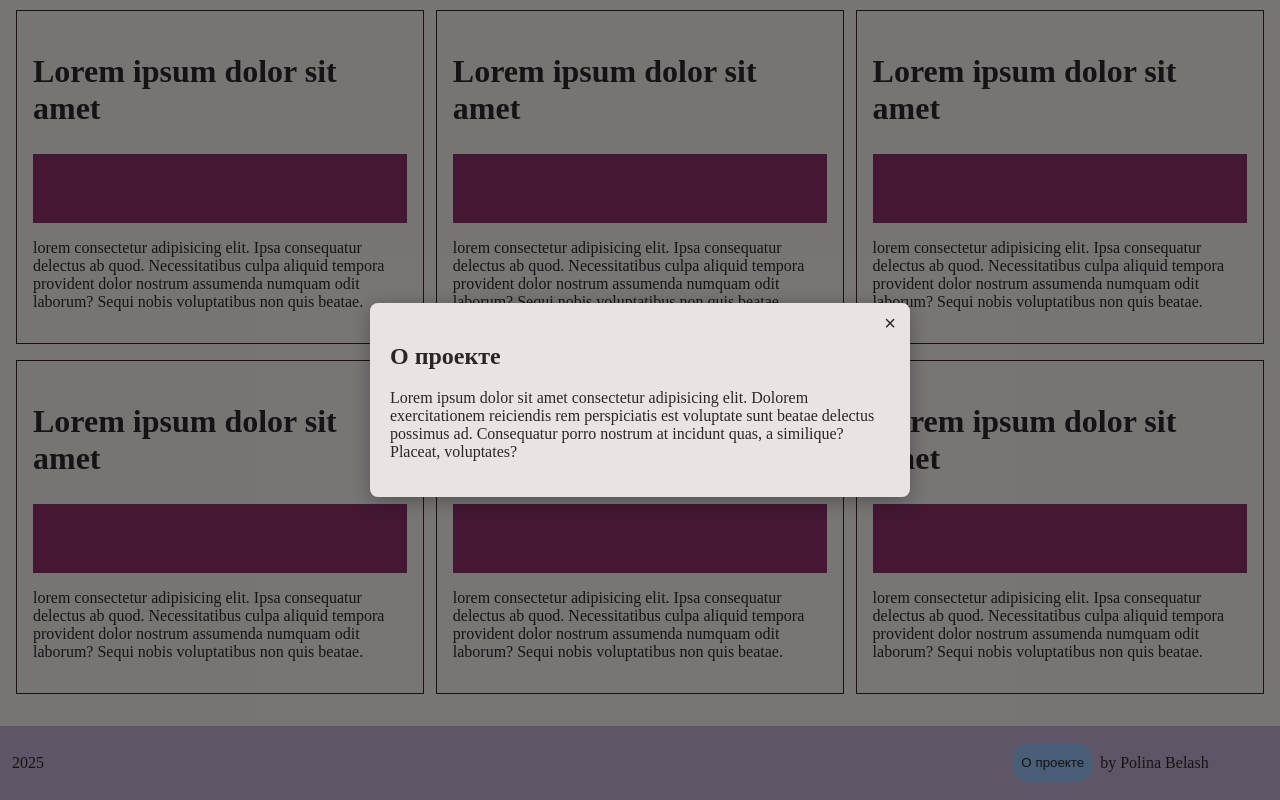
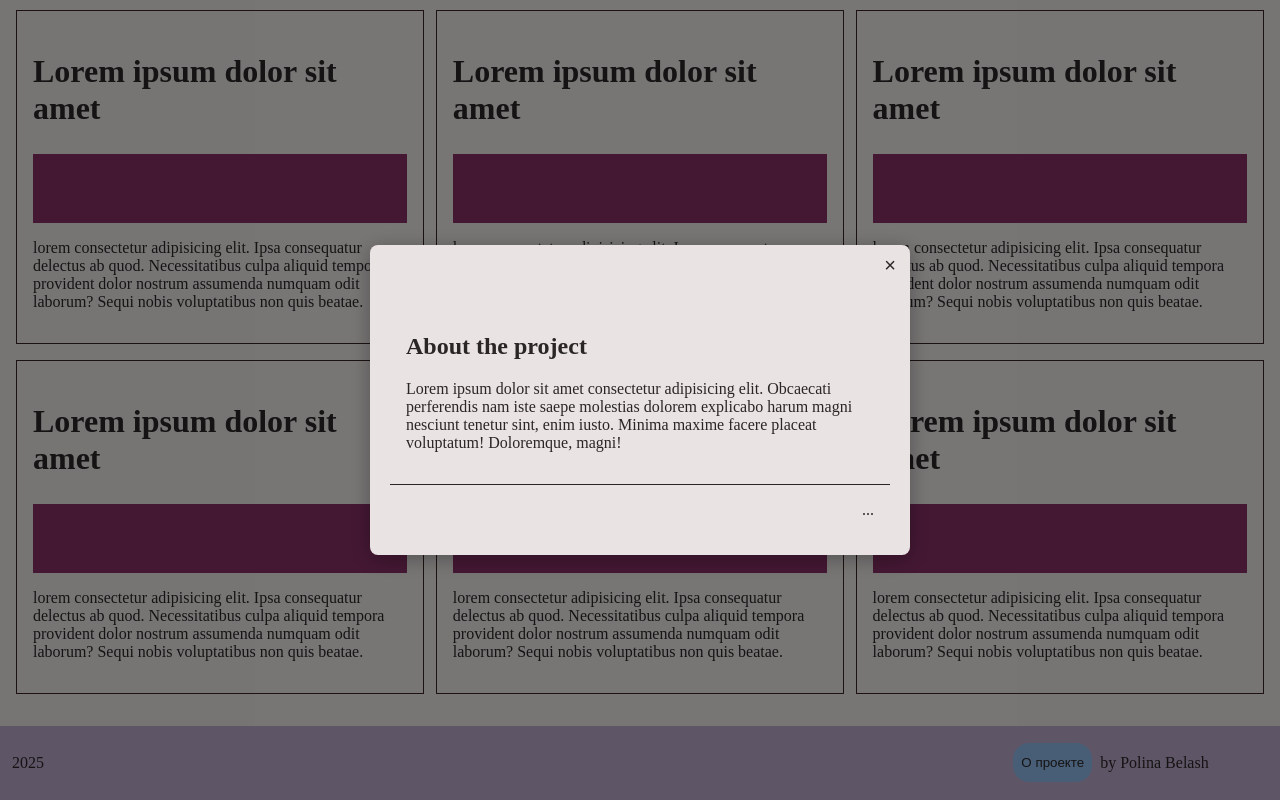
Before and after one commit to pollyBe/aston-int, a React (Vite) app in the folder my-app/: page / in a window 1280 px wide. Both pictures are taken after a click on the button "О проекте". Shown: the part 497-1297 px from the top of the page. Built offline with nearby package versions, Linux system fonts and the light colour scheme.

Commit message:
refactor: update modal component as compound

```diff
--- a/my-app/src/shared/ui/Modal/Modal.module.css
+++ b/my-app/src/shared/ui/Modal/Modal.module.css
@@ -20,13 +20,16 @@
   z-index: 1000;
 }
 
-.close {
-  position: absolute;
-  top: 8px;
-  right: 8px;
-  background: transparent;
-  border: none;
-  font-size: 20px;
-  cursor: pointer;
-  color: var(--text-color);
+body .modal-open {
+  overflow: hidden;
 }
+.header,
+.body,
+.footer {
+  padding: 16px;
+}
+
+.footer {
+  border-top: 1px solid var(--text-color);
+  text-align: right;
+}
--- a/my-app/src/shared/ui/Modal/Modal.tsx
+++ b/my-app/src/shared/ui/Modal/Modal.tsx
@@ -17,9 +17,18 @@ export const Modal = ({ isOpen, onClose, children }: ModalProps) => {
     return () => document.removeEventListener("keydown", handleEsc);
   }, [onClose]);
 
+  useEffect(() => {
+    if (isOpen) {
+      document.body.classList.add("modal-open");
+    } else {
+      document.body.classList.remove("modal-open");
+    }
+    return () => document.body.classList.remove("modal-open");
+  }, [isOpen]);
+
   if (!isOpen) return null;
 
-  const { overlay, modal, close } = styles;
+  const { overlay, modal } = styles;
 
   return ReactDOM.createPortal(
     <div className={overlay} onClick={onClose}>
@@ -27,9 +36,6 @@ export const Modal = ({ isOpen, onClose, children }: ModalProps) => {
         className={modal}
         onClick={(e) => e.stopPropagation()}
       >
-        <button className={close} onClick={onClose}>
-          ×
-        </button>
         {children}
       </div>
     </div>,
--- /dev/null
+++ b/my-app/src/shared/ui/Modal/ModalBody.tsx
@@ -0,0 +1,6 @@
+import { ReactNode } from "react";
+import styles from "./Modal.module.css";
+
+export const ModalBody = ({ children }: { children: ReactNode }) => (
+  <div className={styles.body}>{children}</div>
+);
--- /dev/null
+++ b/my-app/src/shared/ui/Modal/ModalFooter.tsx
@@ -0,0 +1,6 @@
+import { ReactNode } from "react";
+import styles from "./Modal.module.css";
+
+export const ModalFooter = ({ children }: { children: ReactNode }) => (
+  <div className={styles.footer}>{children}</div>
+);
--- /dev/null
+++ b/my-app/src/shared/ui/Modal/ModalHeader.tsx
@@ -0,0 +1,6 @@
+import { ReactNode } from "react";
+import styles from './Modal.module.css'
+
+export const ModalHeader = ({ children }: { children: ReactNode }) => (
+  <div className={styles.header}>{children}</div>
+);
--- /dev/null
+++ b/my-app/src/shared/ui/Modal/index.ts
@@ -0,0 +1,10 @@
+import { Modal as BaseModal } from './Modal'
+import { ModalHeader } from './ModalHeader'
+import { ModalBody } from './ModalBody'
+import { ModalFooter } from './ModalFooter'
+
+export const Modal = Object.assign(BaseModal, {
+  Header: ModalHeader,
+  Body: ModalBody,
+  Footer: ModalFooter,
+})
--- a/my-app/src/widgets/LayoutFooter/Footer.module.css
+++ b/my-app/src/widgets/LayoutFooter/Footer.module.css
@@ -15,3 +15,13 @@ footer {
   width: 25%;
   align-items: center;
 }
+.close {
+  position: absolute;
+  top: 8px;
+  right: 8px;
+  background: transparent;
+  border: none;
+  font-size: 20px;
+  cursor: pointer;
+  color: var(--text-color);
+}
--- a/my-app/src/widgets/LayoutFooter/Footer.tsx
+++ b/my-app/src/widgets/LayoutFooter/Footer.tsx
@@ -1,4 +1,4 @@
-import { Modal } from '@/shared/ui/Modal/Modal';
+import { Modal } from '@/shared/ui/Modal/index.ts';
 import styles from './Footer.module.css'
 import { useState } from 'react';
 import { Button } from '@/shared/ui/Button/Button';
@@ -6,9 +6,13 @@ import { Button } from '@/shared/ui/Button/Button';
 
 export const Footer = () => {
 
-  const { container, rightWrap } = styles;
+  const { container, rightWrap, close } = styles;
 
   const [isModalOpen, setModalOpen] = useState(false);
+
+  const closeHandler = () => {
+    setModalOpen(!isModalOpen);
+  }
 
   return (
     <footer>
@@ -18,11 +22,17 @@ export const Footer = () => {
           <Button onClick={() => setModalOpen(true)}>О проекте</Button>
           <p>by Polina Belash</p>
         </div>
-        <Modal isOpen={isModalOpen} onClose={() => setModalOpen(false)}>
-          <h2>О проекте</h2>
-          <p>
-           Lorem ipsum dolor sit amet consectetur adipisicing elit. Dolorem exercitationem reiciendis rem perspiciatis est voluptate sunt beatae delectus possimus ad. Consequatur porro nostrum at incidunt quas, a similique? Placeat, voluptates?
-         </p>
+        <Modal isOpen={isModalOpen} onClose={closeHandler}>
+          <Modal.Header>
+            <button className={close} onClick={closeHandler}>
+              ×
+            </button>
+          </Modal.Header>
+          <Modal.Body>
+            <h2>About the project</h2>
+            <p>Lorem ipsum dolor sit amet consectetur adipisicing elit. Obcaecati perferendis nam iste saepe molestias dolorem explicabo harum magni nesciunt tenetur sint, enim iusto. Minima maxime facere placeat voluptatum! Doloremque, magni!</p>
+          </Modal.Body>
+          <Modal.Footer>...</Modal.Footer>
         </Modal>
       </div>
     </footer>
```
